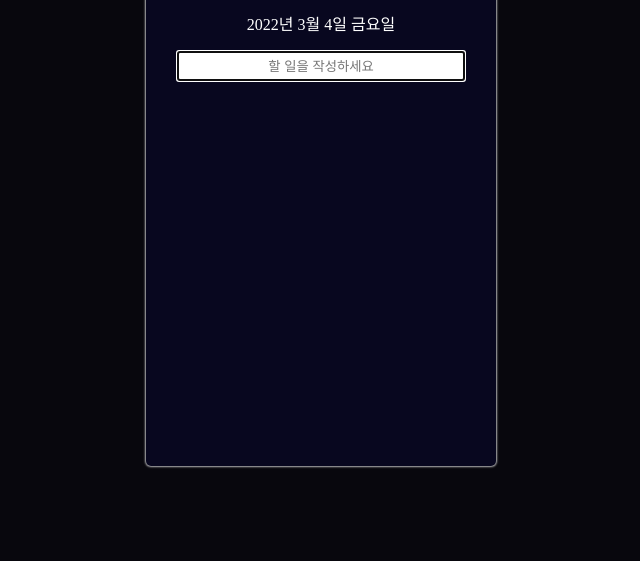
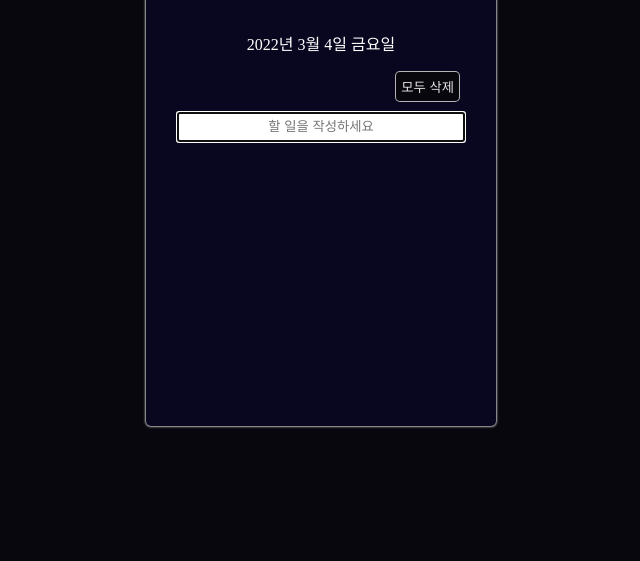
Before and after one commit to sangwoong03/Daily-Planner, a plain HTML site: page todos/index.html in a window 1280 px wide. Shown: the part 255-816 px from the top of the page, without its empty margins (319-959 px from the left). Drawn offline with Linux system fonts and the light colour scheme.

Commit message:
[JS Project - with nomadcoder] Structure #4
Added html elements, the first thing is a button for delete the li tags under ul tags,
and the second thing is a scroll style of ul - li tags, which is occured when the number of li tags are over the whole height of ul elements.

```diff
--- a/todos/index.html
+++ b/todos/index.html
@@ -4,7 +4,7 @@
   <meta charset="UTF-8">
   <meta name="viewport" content="width=device-width, initial-scale=1.0">
   <meta http-equiv="X-UA-Compatible" content="ie=edge">
-  <title>todo</title>
+  <title> today planner </title>
 
   <link rel="stylesheet" href="style.css">
   <script src="../src/todo.js" defer></script>
@@ -20,13 +20,19 @@
     <div class="container-todo">
         <!-- ooo님 오늘의 일정입니다. -->
         <div class="dark-check">
-          <input type="checkbox" class="dark-mode"><span class="mode-text">라이트모드</span>
+          <input type="checkbox" class="dark-mode">
+          <span class="mode-text">라이트모드</span>
         </div>
-        <h1 class="title"> 오늘 할 일 </h1>
+        <h2 class="title"> 오늘 할 일 </h2>
         <div class="todo-today"></div>
+        <button class="clear-all"> 모두 삭제 </button>
         <form class="todo-form">
-          <input type="text" class="input-todo" placeholder="할 일을 작성하세요" autofocus>
+          <input type="text"
+                 class="input-todo"
+                 placeholder="할 일을 작성하세요"
+                 autofocus>
         </form>
+        <div class="todo-counter"></div>
         <ul class="todo-list"></ul>
     </div>
   </div>
--- a/todos/style.css
+++ b/todos/style.css
@@ -18,7 +18,7 @@ body {
 .container-todo {
   background:#08071f;
   width: 100%;
-  height: 70%;
+  height: 60%;
   box-shadow: 0 0 2px 1px rgba(255, 255, 255, 0.7);
   border-radius: 5px;
   display: flex;
@@ -31,10 +31,23 @@ body {
 }
 .title {
   text-align: center;
+  font-size: 22px;
 }
 .todo-today {
   text-align: center;
   font-size: 16px;
+}
+.clear-all {
+  border: 1px solid rgba(255, 255, 255, 0.7);
+  border-radius: 5px;
+  color: #e5e5e5;
+  margin: 0 36px 10px auto;
+  padding: 5px;
+  background: #08070e;
+  cursor: pointer;
+}
+.clear-all:hover {
+  background: rgba(255, 255, 255, 0.2 );
 }
 .todo-form {
   display: flex;
@@ -49,12 +62,20 @@ body {
 }
 .todo-list {
   width: 80%;
-  margin: 20px auto 0 auto;
+  margin: 20px auto;
   height: 100%;
   list-style: none;
   padding-left: 0;
-  padding-bottom: 20px;
+  overflow: auto;
 }
+.todo-list::-webkit-scrollbar {
+  width: 3px;
+}
+.todo-list::-webkit-scrollbar-thumb {
+  background:rgba(255, 255, 255, 0.7);
+  border-radius: 5px;
+}
+
 .todo-list li {
   font-size: 16px;
   position: relative;
@@ -67,8 +88,12 @@ body {
 .todo-list button {
   background: #08071f;
   position: absolute;
-  right: 0;
+  right: 10px;
   border: none;
   cursor: pointer;
   padding: 5px;
 }
+.todo-counter {
+  text-align: center;
+  margin: 10px 0;
+}
```
